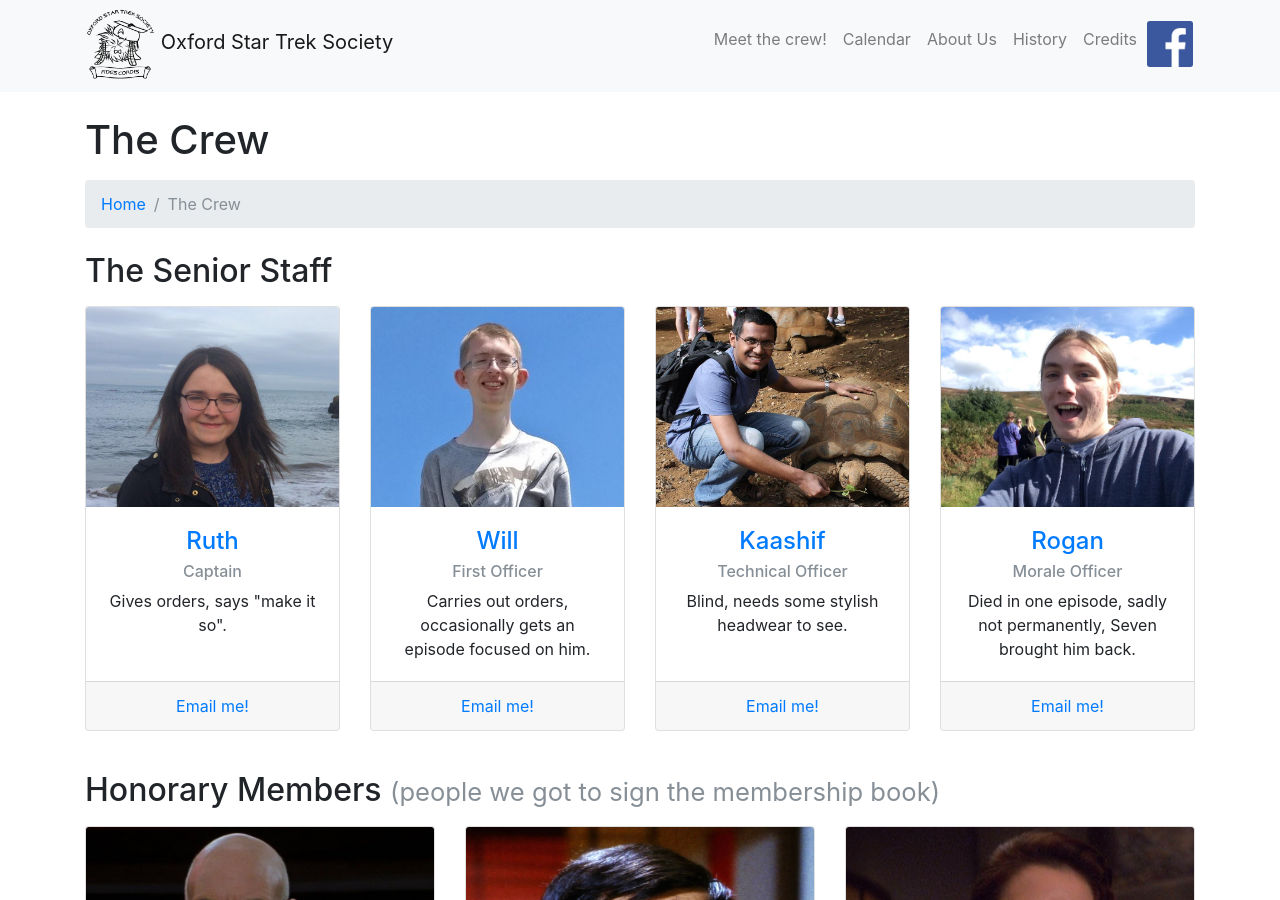
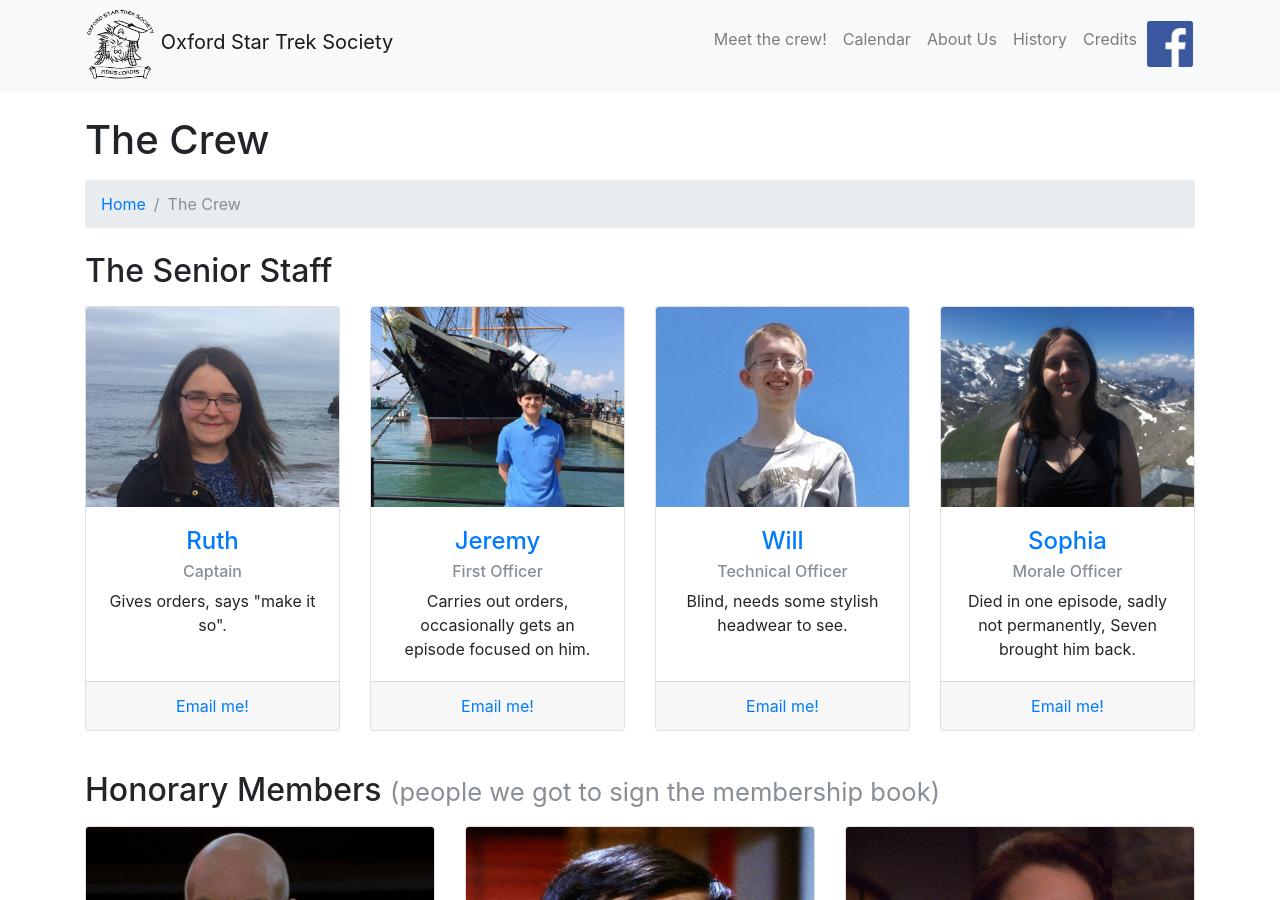
Before and after one commit to oxfordstartreksociety/oxfordstartreksociety.github.io, a Jekyll site: the page built from crew.html, in a window 1280 px wide and 900 px high. Built offline with Jekyll 4.4.1, drawn with Linux system fonts in a browser that asks for light colours.

Commit message:
Update Crew

```diff
--- a/crew.html
+++ b/crew.html
@@ -29,12 +29,26 @@ layout: default
 	</div>
 	<div class="col-lg-3 mb-3">
 	  <div class="card h-100 text-center">
+		<img class="crew card-img-top" src="/img/FirstOfficer2019.jpg" alt="">
+		<div class="card-body">
+		  <h4 class="card-title">Jeremy</h4>
+		  <h6 class="card-subtitle mb-2 text-muted">First Officer</h6>
+		  <p class="card-text">Carries out orders, occasionally gets
+		  an episode focused on him.</p>
+		</div>
+		<div class="card-footer">
+		  <a href="mailto:jeremy.salkeld@lincoln.ox.ac.uk">Email me!</a>
+		</div>
+	  </div>
+	</div>
+	<div class="col-lg-3 mb-3">
+	  <div class="card h-100 text-center">
 		<img class="crew card-img-top" src="/img/will_crop.jpg" alt="">
 		<div class="card-body">
 		  <h4 class="card-title">Will</h4>
-		  <h6 class="card-subtitle mb-2 text-muted">First Officer</h6>
-		  <p class="card-text">Carries out orders, occasionally gets
-		  an episode focused on him.</p>
+		  <h6 class="card-subtitle mb-2 text-muted">Technical Officer</h6>
+		  <p class="card-text">Blind, needs some stylish headwear to
+		  see.</p>
 		</div>
 		<div class="card-footer">
 		  <a href="mailto:william.chappell@wadham.ox.ac.uk">Email me!</a>
@@ -43,29 +57,15 @@ layout: default
 	</div>
 	<div class="col-lg-3 mb-3">
 	  <div class="card h-100 text-center">
-		<img class="crew card-img-top" src="/img/kaashif_crop.jpg" alt="">
+		<img class="crew card-img-top" src="/img/MoraleOfficer2019.jpg" alt="">
 		<div class="card-body">
-		  <h4 class="card-title">Kaashif</h4>
-		  <h6 class="card-subtitle mb-2 text-muted">Technical Officer</h6>
-		  <p class="card-text">Blind, needs some stylish headwear to
-		  see.</p>
-		</div>
-		<div class="card-footer">
-		  <a href="mailto:kaashif.hymabaccus@wadham.ox.ac.uk">Email me!</a>
-		</div>
-	  </div>
-	</div>
-	<div class="col-lg-3 mb-3">
-	  <div class="card h-100 text-center">
-		<img class="crew card-img-top" src="/img/rogan.jpg" alt="">
-		<div class="card-body">
-		  <h4 class="card-title">Rogan</h4>
+		  <h4 class="card-title">Sophia</h4>
 		  <h6 class="card-subtitle mb-2 text-muted">Morale Officer</h6>
 		  <p class="card-text">Died in one episode, sadly not
 		  permanently, Seven brought him back.</p>
 		</div>
 		<div class="card-footer">
-		  <a href="mailto:rogan.clark@stcatz.ox.ac.uk">Email me!</a>
+		  <a href="mailto:sophia.vaughan@sjc.ox.ac.uk">Email me!</a>
 		</div>
 	  </div>
 	</div>
```
